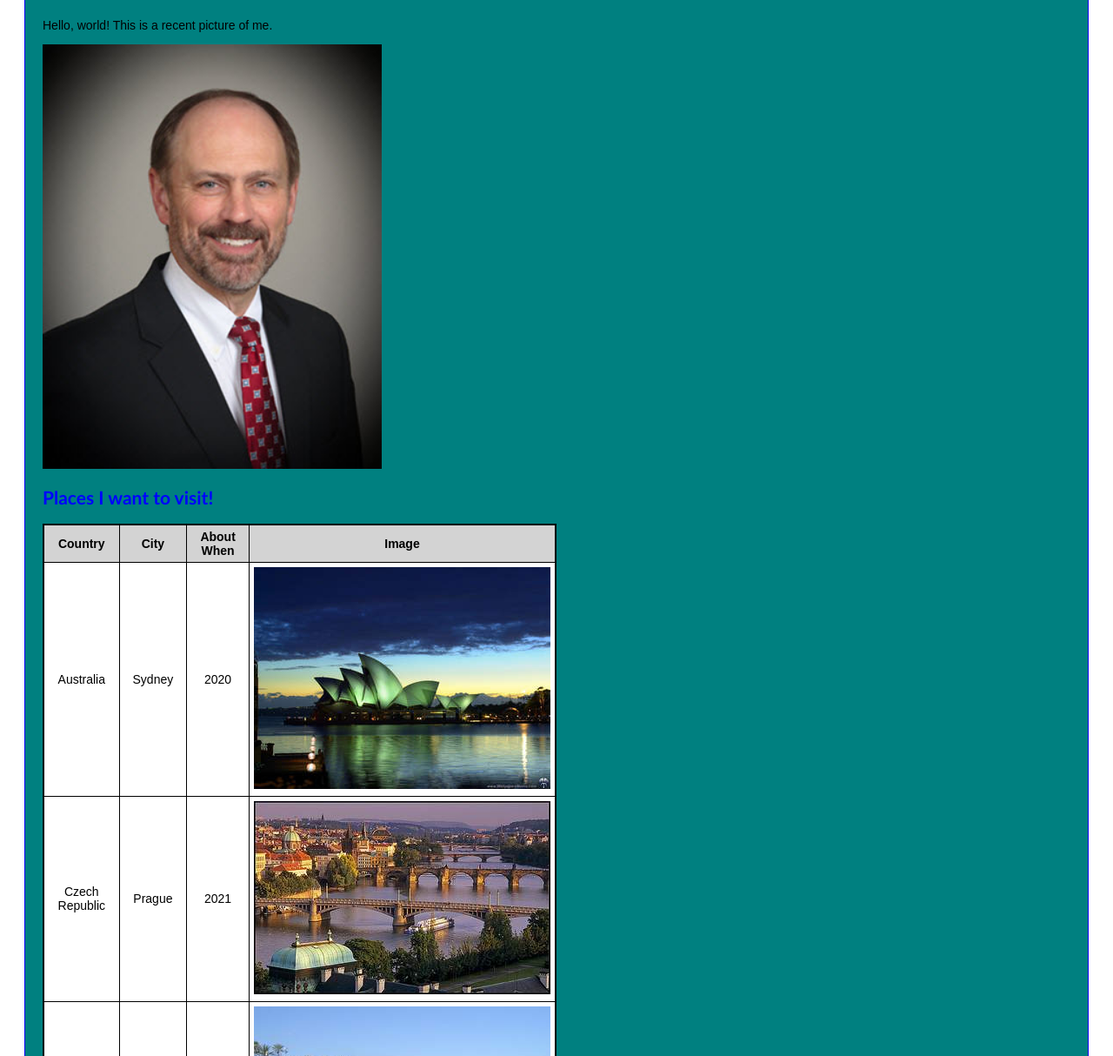
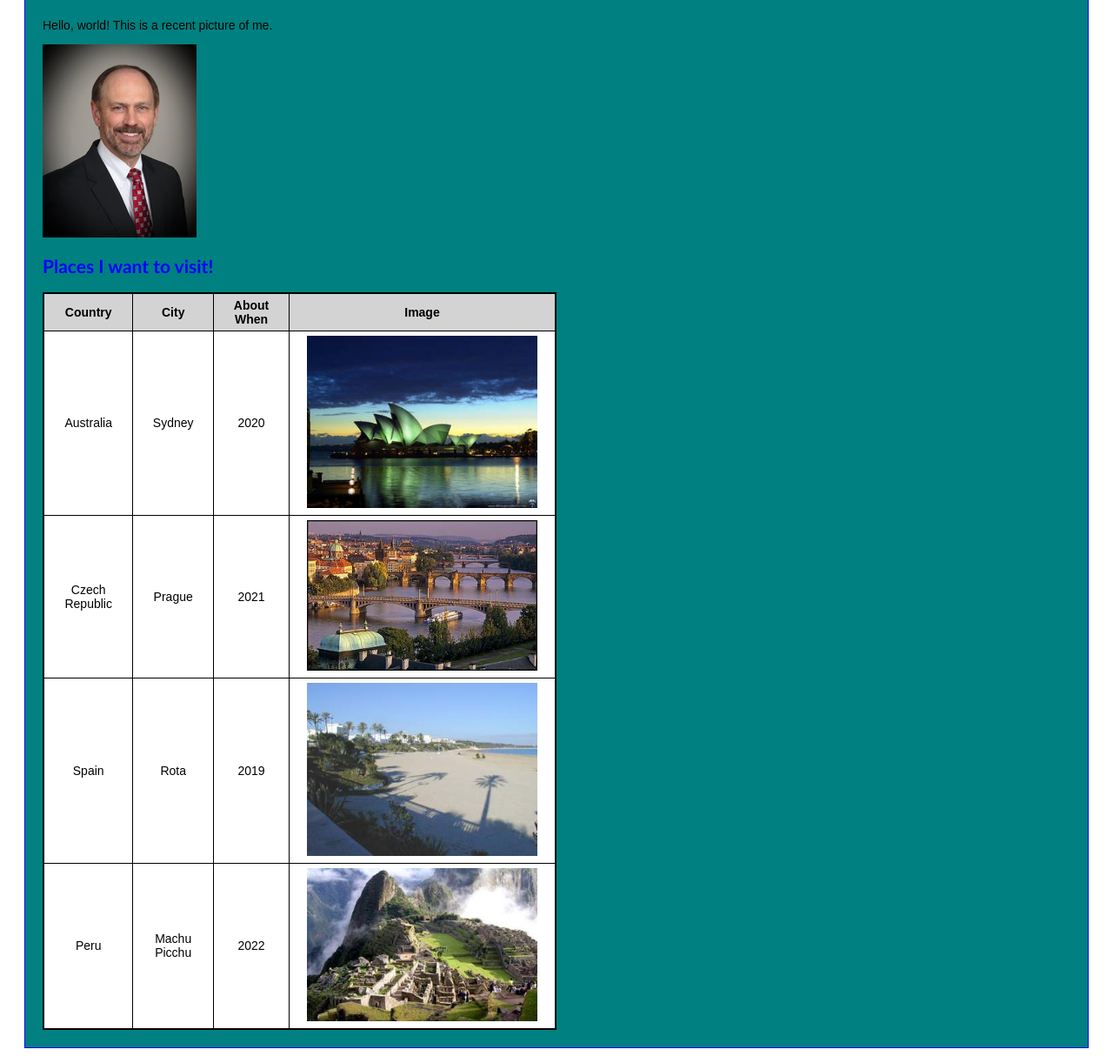
Before and after one commit to etimmons61/CS50-HTML, a plain HTML site: page index.html in a window 1280 px wide. Shown: the part 146-1360 px from the top of the page at 87% size. Drawn offline with Linux system fonts and the light colour scheme.

Commit message:
Changed images to %

```diff
--- a/index.html
+++ b/index.html
@@ -14,7 +14,7 @@
 		<div id="main">
 		<h1>Welcome to Eric's Webpage</h1>
         <p>Hello, world! This is a recent picture of me.</p>
-		<img src="Timmons Pict.jpg" width="33%">
+		<img src="Timmons Pict.jpg" width="15%">
 		<h2> Places I want to visit!</h2>
 		<table>
 			<tr>
@@ -27,25 +27,25 @@
 				<td>Australia</td>
 				<td>Sydney</td>
 				<td>2020</td>
-				<td><img src="sydney.jpg"></td>
+				<td><img src="sydney.jpg" width="90%"></td>
 			</tr>
 			<tr>
 				<td>Czech Republic</td>
 				<td>Prague</td>
 				<td>2021</td>
-				<td><img src="prague.jpg"></td>
+				<td><img src="prague.jpg" width="90%"></td>
 				</tr>
 			<tr>
 				<td>Spain</td>
 				<td>Rota</td>
 				<td>2019</td>
-				<td><img src="rota.jpg"></td>
+				<td><img src="rota.jpg" width="90%"></td>
 			</tr>
 			<tr>
 				<td>Peru</td>
 				<td>Machu Picchu</td>
 				<td>2022</td>
-				<td><img src="machupicchu.jpg"></td>
+				<td><img src="machupicchu.jpg" width="90%"></td>
 			</tr>
 		</table>
 		</div>
```
